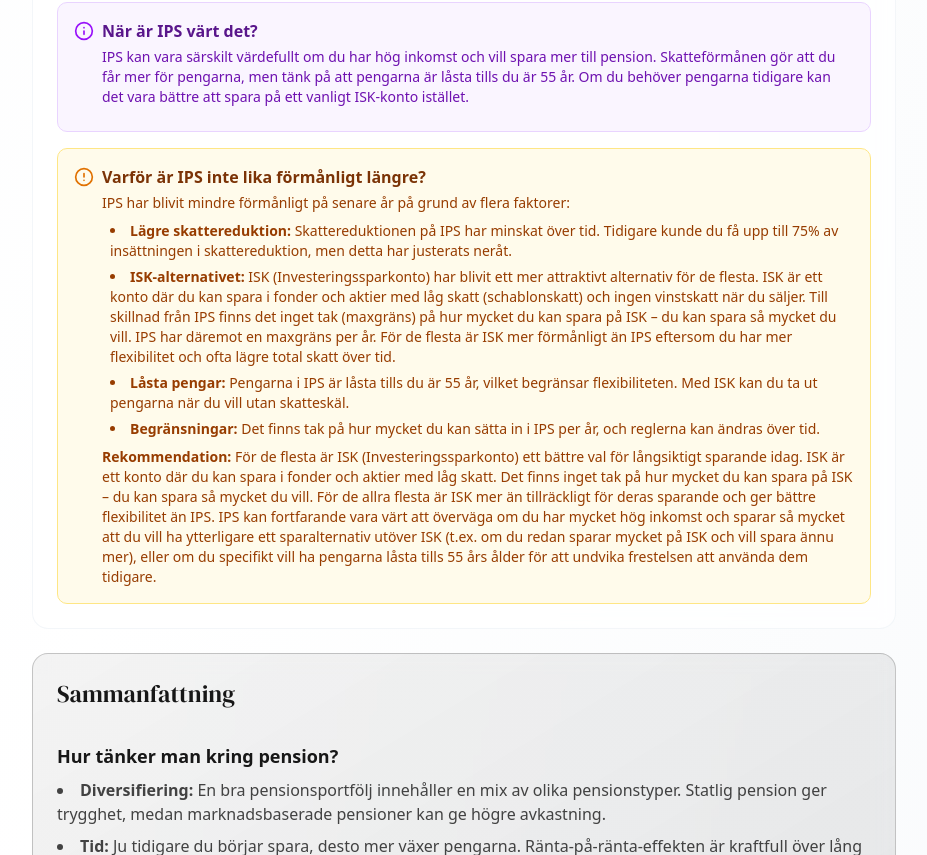
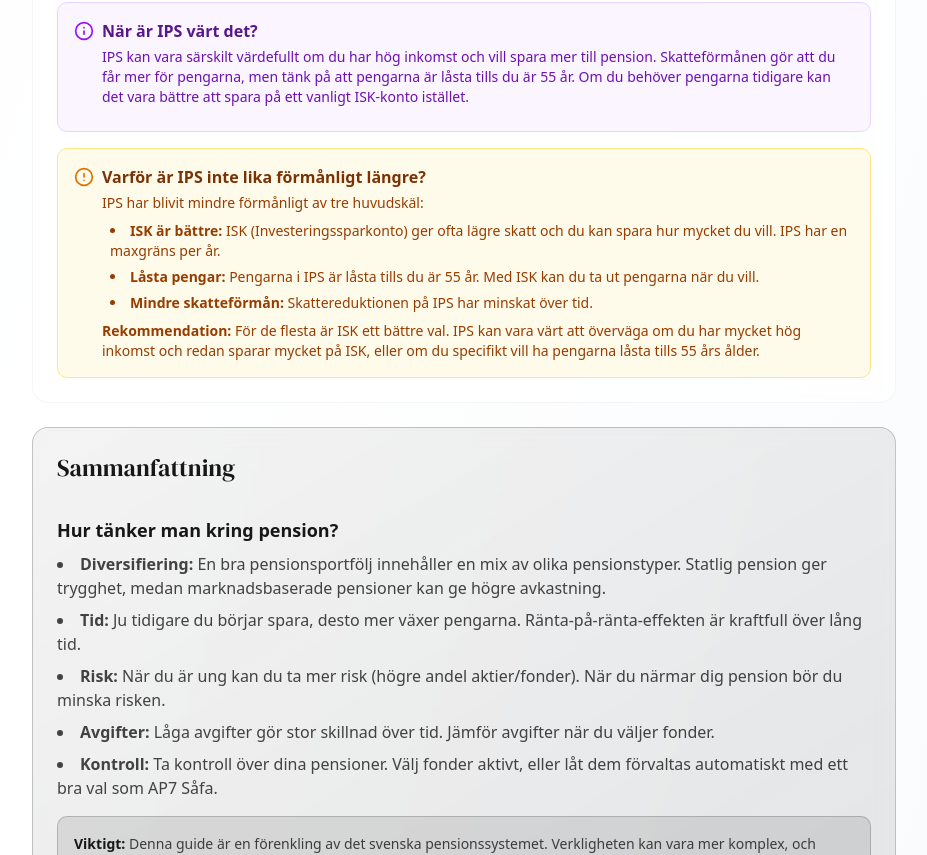
Before and after one commit to 1th5/formogenhetskompassen, a Next.js app: page /dashboard/pension/info in a window 1280 px wide. Shown: the part 3005-3860 px from the top of the page, without its empty margins (176-1103 px from the left). Built offline with nearby package versions, Linux system fonts and the light colour scheme.

Commit message:
Fix TypeScript error och förkorta IPS-förklaring
- Ändra Button variant från 'outline' till 'secondary' i pensionsinfosidan
- Förkorta och förenkla IPS-förklaringen för bättre läsbarhet

```diff
--- a/src/app/dashboard/pension/info/page.tsx
+++ b/src/app/dashboard/pension/info/page.tsx
@@ -302,36 +302,23 @@ export default function PensionInfoPage() {
                 <div>
                   <p className="font-semibold text-amber-900 mb-1">Varför är IPS inte lika förmånligt längre?</p>
                   <p className="text-sm text-amber-800 mb-2">
-                    IPS har blivit mindre förmånligt på senare år på grund av flera faktorer:
+                    IPS har blivit mindre förmånligt av tre huvudskäl:
                   </p>
                   <ul className="text-sm text-amber-800 space-y-1.5 list-disc list-inside ml-2">
                     <li>
-                      <strong>Lägre skattereduktion:</strong> Skattereduktionen på IPS har minskat över tid.
-                      Tidigare kunde du få upp till 75% av insättningen i skattereduktion, men detta har justerats neråt.
+                      <strong>ISK är bättre:</strong> ISK (Investeringssparkonto) ger ofta lägre skatt och du kan spara hur mycket du vill.
+                      IPS har en maxgräns per år.
                     </li>
                     <li>
-                      <strong>ISK-alternativet:</strong> ISK (Investeringssparkonto) har blivit ett mer attraktivt alternativ
-                      för de flesta. ISK är ett konto där du kan spara i fonder och aktier med låg skatt (schablonskatt) och ingen
-                      vinstskatt när du säljer. Till skillnad från IPS finns det inget tak (maxgräns) på hur mycket du kan spara på ISK –
-                      du kan spara så mycket du vill. IPS har däremot en maxgräns per år. För de flesta är ISK mer förmånligt än IPS eftersom
-                      du har mer flexibilitet och ofta lägre total skatt över tid.
+                      <strong>Låsta pengar:</strong> Pengarna i IPS är låsta tills du är 55 år. Med ISK kan du ta ut pengarna när du vill.
                     </li>
                     <li>
-                      <strong>Låsta pengar:</strong> Pengarna i IPS är låsta tills du är 55 år, vilket begränsar flexibiliteten.
-                      Med ISK kan du ta ut pengarna när du vill utan skatteskäl.
-                    </li>
-                    <li>
-                      <strong>Begränsningar:</strong> Det finns tak på hur mycket du kan sätta in i IPS per år,
-                      och reglerna kan ändras över tid.
+                      <strong>Mindre skatteförmån:</strong> Skattereduktionen på IPS har minskat över tid.
                     </li>
                   </ul>
                   <p className="text-sm text-amber-800 mt-2">
-                    <strong>Rekommendation:</strong> För de flesta är ISK (Investeringssparkonto) ett bättre val för långsiktigt sparande idag.
-                    ISK är ett konto där du kan spara i fonder och aktier med låg skatt. Det finns inget tak på hur mycket du kan spara på ISK
-                    – du kan spara så mycket du vill. För de allra flesta är ISK mer än tillräckligt för deras sparande och ger bättre flexibilitet
-                    än IPS. IPS kan fortfarande vara värt att överväga om du har mycket hög inkomst och sparar så mycket att du vill ha ytterligare
-                    ett sparalternativ utöver ISK (t.ex. om du redan sparar mycket på ISK och vill spara ännu mer), eller om du specifikt vill ha
-                    pengarna låsta tills 55 års ålder för att undvika frestelsen att använda dem tidigare.
+                    <strong>Rekommendation:</strong> För de flesta är ISK ett bättre val. IPS kan vara värt att överväga om du har mycket hög inkomst
+                    och redan sparar mycket på ISK, eller om du specifikt vill ha pengarna låsta tills 55 års ålder.
                   </p>
                 </div>
               </div>
@@ -414,7 +401,7 @@ export default function PensionInfoPage() {
         <div className="text-center">
           <Button
             onClick={() => router.back()}
-            variant="outline"
+            variant="secondary"
             size="lg"
           >
             <ArrowLeft className="w-4 h-4 mr-2" />
```
